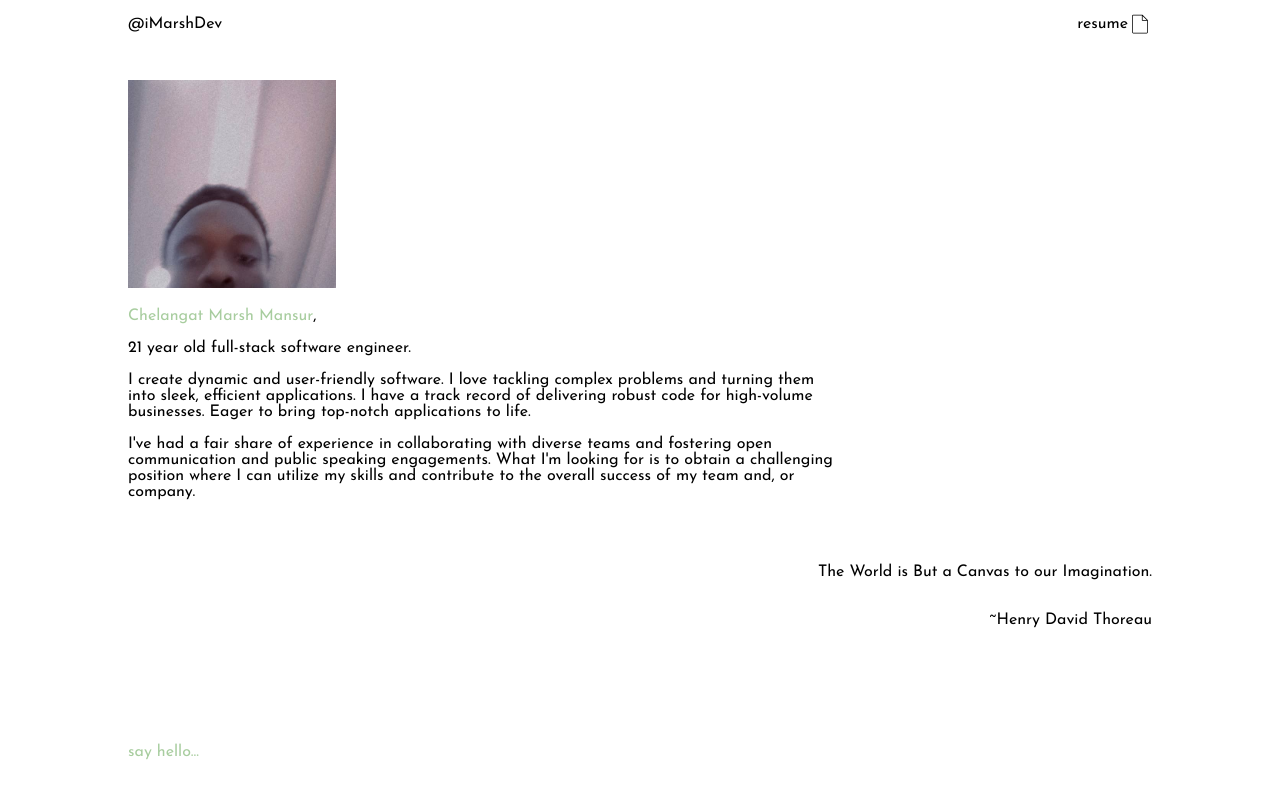
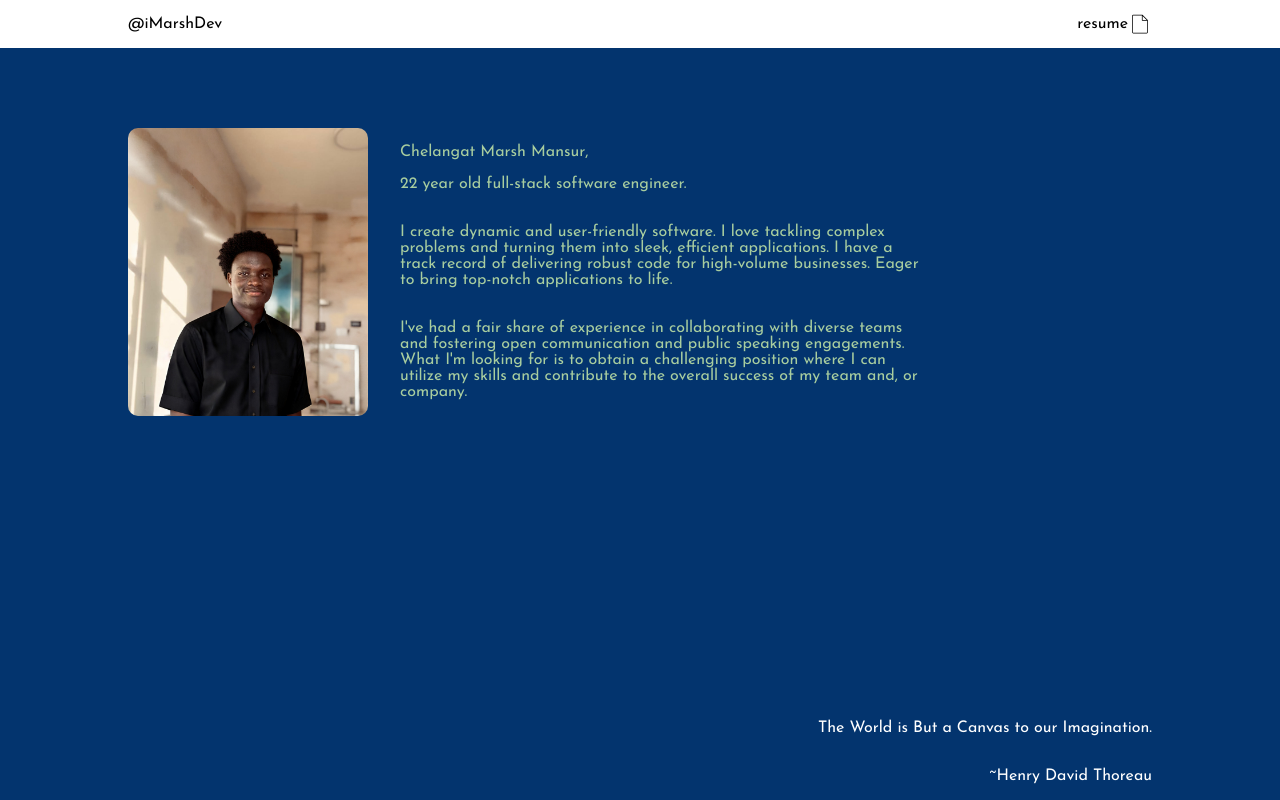
Before and after one commit to imarshdev/Mysite, a React (Vite) app: page / in a window 1280 px wide. Shown: the top 800 px of the page. Built offline with nearby package versions, Linux system fonts and the light colour scheme.

Commit message:
new changes

```diff
--- a/src/components/blocks/intro.jsx
+++ b/src/components/blocks/intro.jsx
@@ -5,11 +5,10 @@ import { Email2, File } from "../../assets/svg";
 import me2 from "../../assets/me2.jpg";
 import resume from "../../assets/resume.pdf";
 
-
 export function TopBar() {
   const openResume = () => {
-    window.open(resume, '_blank')
-  }
+    window.open(resume, "_blank");
+  };
   return (
     <div className="topbar">
       <div className="topbar-container">
@@ -28,7 +27,7 @@ class Intro extends React.Component {
     const details = (
       <p>
         <span>Chelangat Marsh Mansur</span>,<br />
-        <p>21 year old full-stack software engineer.</p>
+        <p>22 year old full-stack software engineer.</p>
       </p>
     );
     const one = (
@@ -52,12 +51,14 @@ class Intro extends React.Component {
     return (
       <>
         <div className="name-intro">
-          <img className="project-img" src={me2} />
-        </div>
-        <div>
+          <img className="portrait-img" src={me2} />
+          <div className="intro-text">
             <FadeInView>{[details]}</FadeInView>
             <FadeInView delay={`0.2s`}>{[one]}</FadeInView>
             <FadeInView delay={`0.5s`}>{[three]}</FadeInView>
+          </div>
+        </div>
+        <div className="quote1">
           <FadeInView delay={`0.5s`}>
             <div className="quote-container">
               <p>The World is But a Canvas to our Imagination.</p>
@@ -65,7 +66,7 @@ class Intro extends React.Component {
             </div>
           </FadeInView>
         </div>
-        <div>
+        <div className="quote">
           <a href="mailto:forevermarsh004@gmail.com" className="mailto">
             <Email2 />
             <p>say hello...</p>
--- a/src/components/blocks/outro.jsx
+++ b/src/components/blocks/outro.jsx
@@ -43,7 +43,7 @@ class Outro extends React.Component {
       </FadeInView>
     );
     return (
-      <>
+      <div className="outro">
         <Space />
         {[one]}
         {[two]}
@@ -70,7 +70,7 @@ class Outro extends React.Component {
           <p>Hi @gazijarin</p>
         </div>
         <Space2 />
-      </>
+      </div>
     );
   }
 }
--- a/src/components/blocks/stack.jsx
+++ b/src/components/blocks/stack.jsx
@@ -41,7 +41,7 @@ class StackAndProjects extends React.Component {
     ];
 
     return (
-      <>
+      <div className="stack">
         <div className="stack-projects-container">
           <div>
             {[stacktitle]}
@@ -77,7 +77,8 @@ class StackAndProjects extends React.Component {
                 </FadeInView>
               </div>
             </div>
-            <br /><br />
+            <br />
+            <br />
             <p>
               <b>Other projects </b>
             </p>
@@ -132,7 +133,7 @@ class StackAndProjects extends React.Component {
         </div>
         <Space />
         <hr style={{ color: "#a8cd9f" }} />
-      </>
+      </div>
     );
   }
 }
--- a/src/components/styles/intro.css
+++ b/src/components/styles/intro.css
@@ -8,12 +8,14 @@
   align-items: center;
   justify-content: center;
 }
+
 .topbar-container {
   width: 80%;
   display: flex;
   align-items: center;
   justify-content: space-between;
 }
+
 .resume {
   font-family: lora;
   display: flex;
@@ -22,12 +24,33 @@
 
 .name-intro {
   text-align: start;
-  margin-top: 5rem;
+  display: flex;
+  flex-direction: row;
+  justify-content: center;
+  background-color: #03346E;
+  color: #a8cd9f;
+  padding: 10%;
 }
+
+.portrait-img {
+  width: 15rem;
+  aspect-ratio: 1 / 1;
+  border-radius: 10px;
+  object-fit: cover;
+}
+
+.intro-text {
+  display: flex;
+  flex-direction: column;
+  justify-content: center;
+  margin-left: 2rem;
+}
+
 /* typing animation */
 .typist-container {
   display: inline-block;
 }
+
 .typist-text {
   border-right: 5px solid;
   width: 100%;
@@ -36,19 +59,23 @@
   animation: typing 2s, cursor 0.4s step-end infinite alternate;
   animation-delay: 1s;
 }
+
 @keyframes cursor {
   50% {
     border-color: transparent;
   }
 }
+
 @keyframes typing {
   from {
     width: 0;
   }
 }
+
 .about-me {
   text-align: start;
 }
+
 .quote-container {
   text-align: end;
   height: 10rem;
@@ -56,13 +83,42 @@
   flex-direction: column;
   justify-content: center;
 }
+
+.quote {
+  padding: 0 10%;
+}
+
+.quote1 {
+  padding: 10%;
+  background-color: #03346E;
+  color: #FFF;
+}
+
 .mailto {
   text-decoration: none;
   color: #a8cd9f;
   align-self: center;
 }
+
 @media screen and (min-width: 600px) {
-  .about-me{
+  .about-me {
     width: 70%;
   }
 }
+
+@media screen and (max-width: 600px) {
+  .name-intro {
+    flex-direction: column;
+    align-items: center;
+  }
+
+  .portrait-img {
+    width: 15rem;
+    margin-bottom: 1rem;
+  }
+
+  .intro-text {
+    text-align: center;
+  }
+
+}
--- a/src/components/styles/outro.css
+++ b/src/components/styles/outro.css
@@ -7,3 +7,6 @@
   font-size: 14px;
   margin-bottom: 10px;
 }
+.outro{
+  padding: 0 10%;
+}
--- a/src/components/styles/stack.css
+++ b/src/components/styles/stack.css
@@ -1,3 +1,6 @@
+.stack{
+  padding: 0 10%;
+}
 .stack-projects-container {
   display: flex;
   justify-content: space-between;
--- a/src/index.css
+++ b/src/index.css
@@ -31,8 +31,8 @@ span {
   width: 100%;
 }
 .content {
-  width: 80%;
-  padding: 0 10%;
+  box-sizing: border-box;
+  width: 100%;
 }
 button {
   background-color: #c7f3bc8c;
```
Also changed, not shown: src/assets/me2.jpg, 1 other file (tests, documents, lock files or other folders). Lines whose indentation alone changed are shown as unchanged.
